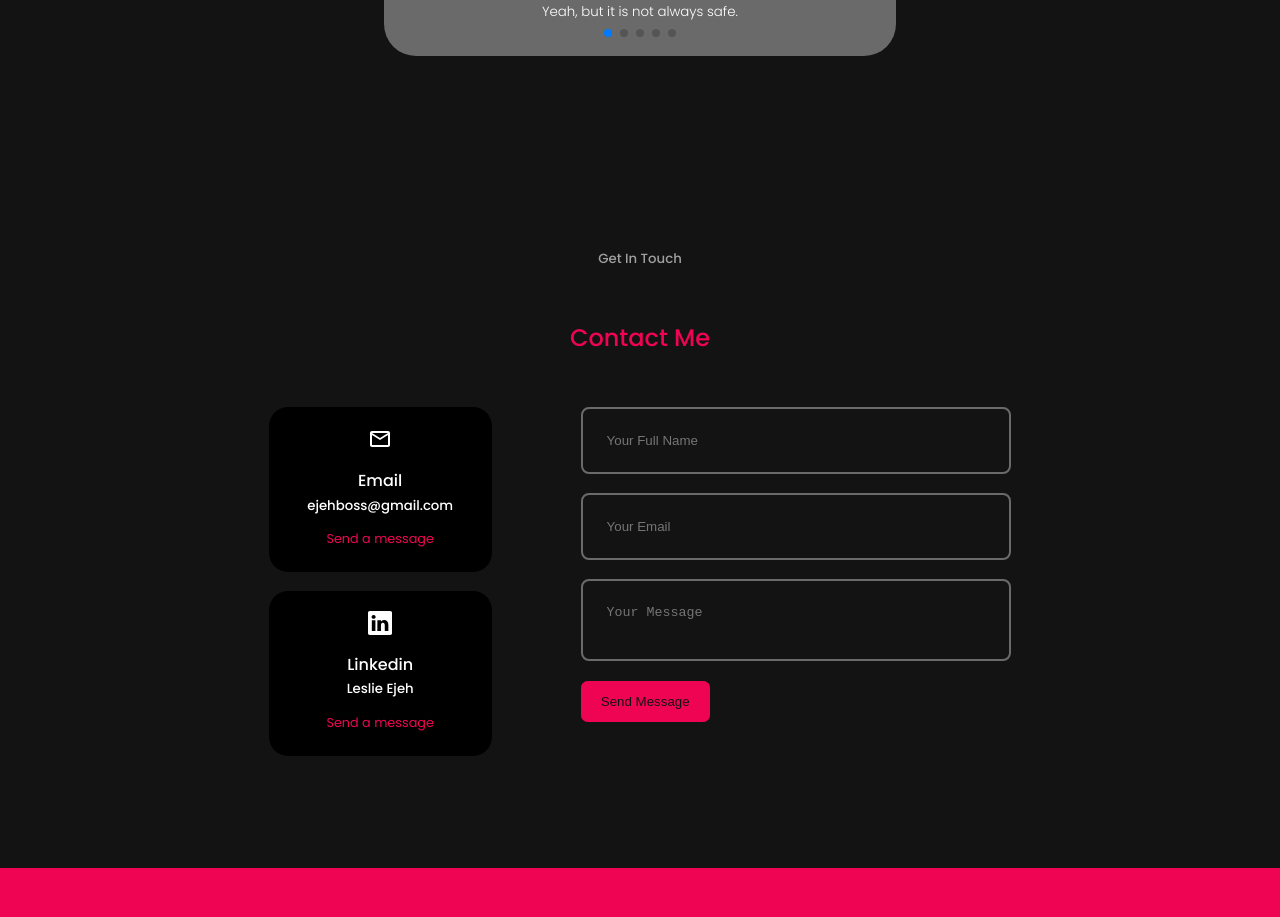
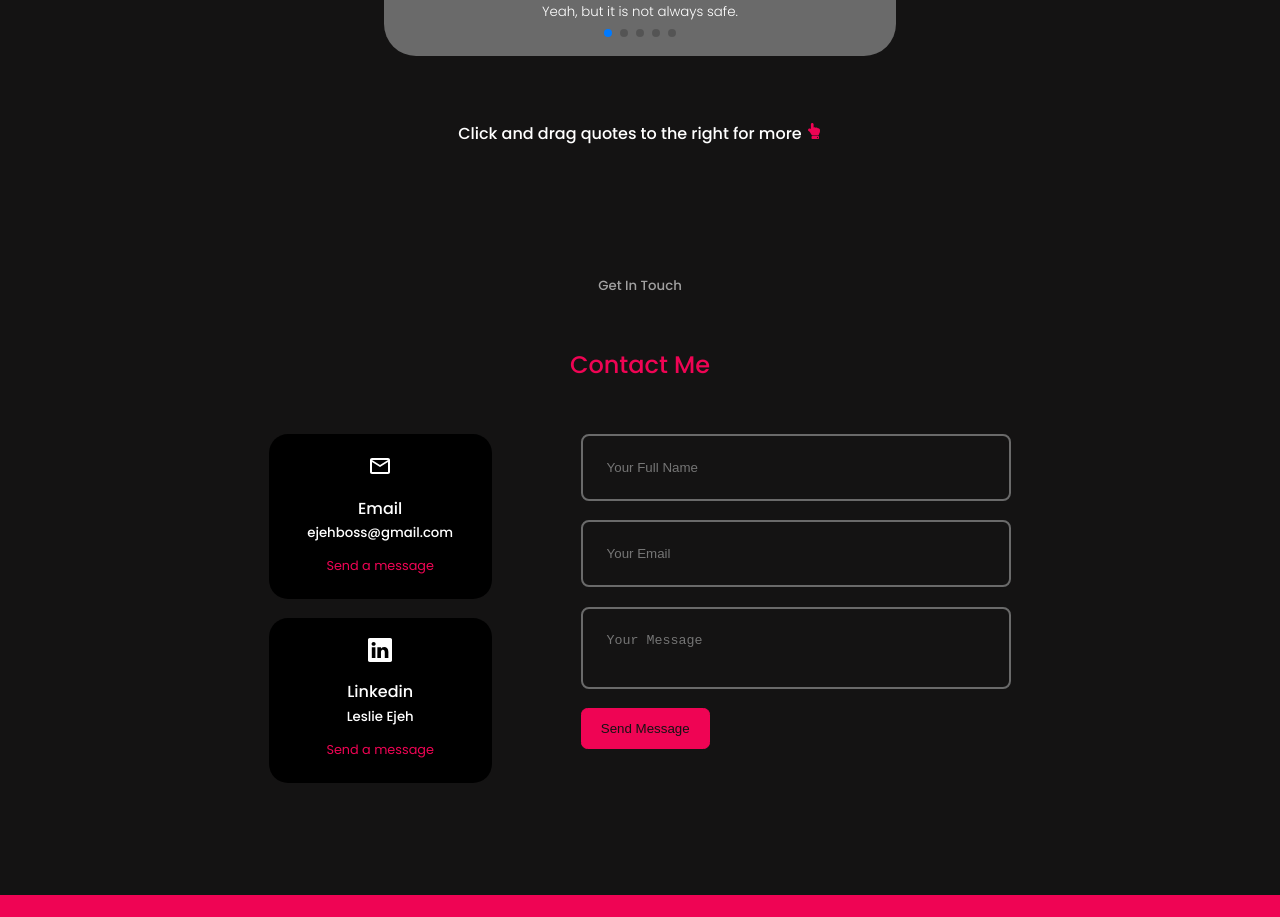
Before and after one commit to i-am-leslie/Leslie-s-Portfolio, a React (Create React App) app: page / in a window 1280 px wide. Shown: the part 3320-4237 px from the top of the page. Built offline with nearby package versions, Linux system fonts and the light colour scheme; a web font is replaced by a local one.

Commit message:
made cha

```diff
--- a/src/components/portfolio/Portfolio.jsx
+++ b/src/components/portfolio/Portfolio.jsx
@@ -3,6 +3,7 @@ import nf1 from '../../assets/nf.png'
 import nf2 from '../../assets/williams.jpeg'
 import nf3 from  '../../assets/einst.jpg'
 import nf4 from  '../../assets/meli.jpeg'
+import {FaHandPointUp} from'react-icons/fa'
 
 // import Swiper core and required modules
 import {Pagination} from 'swiper';
@@ -87,6 +88,7 @@ const portfolio = () => {
        }
        </Swiper>
       </div>
+      <h4 className='drag_quotes'>Click and drag quotes to the right for more <a href="#portfolio"><FaHandPointUp/></a></h4>
     </section>
   )
 }
--- a/src/components/portfolio/portfolio.css
+++ b/src/components/portfolio/portfolio.css
@@ -26,6 +26,9 @@
     margin: 0.8rem auto 0;
 
 }
+.drag_quotes{
+    text-align-last:center ;
+}
 
 /*===== media queries(medium device) =======*/
 @media screen and (max-width:1024px){
```
